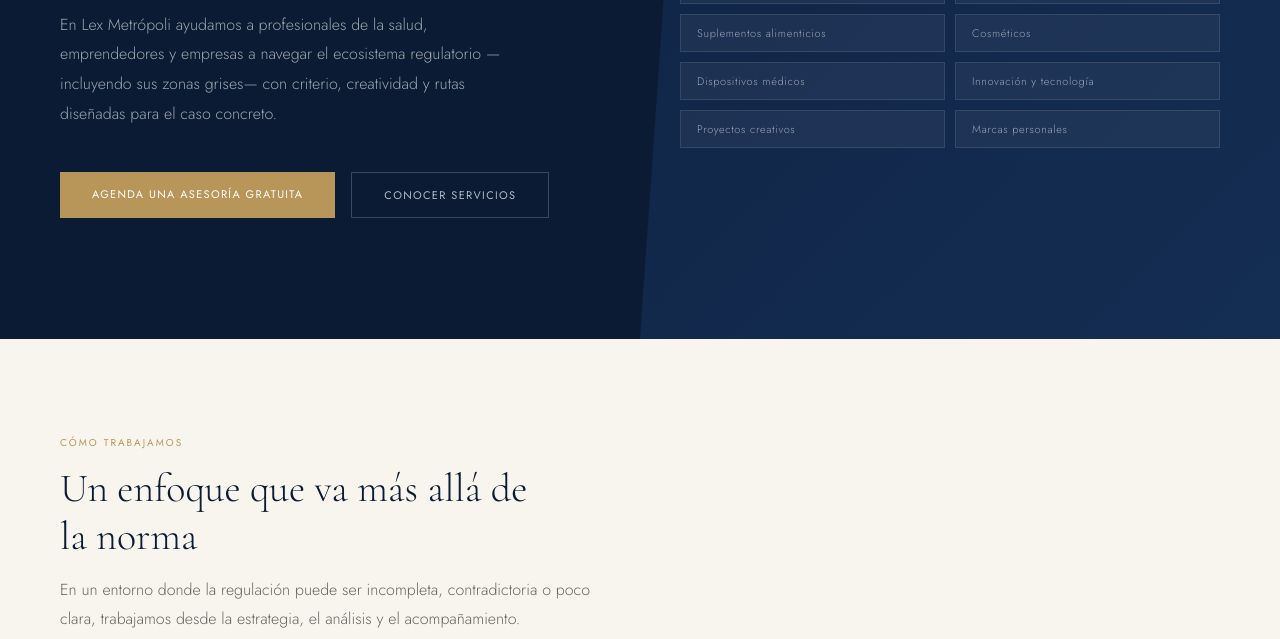
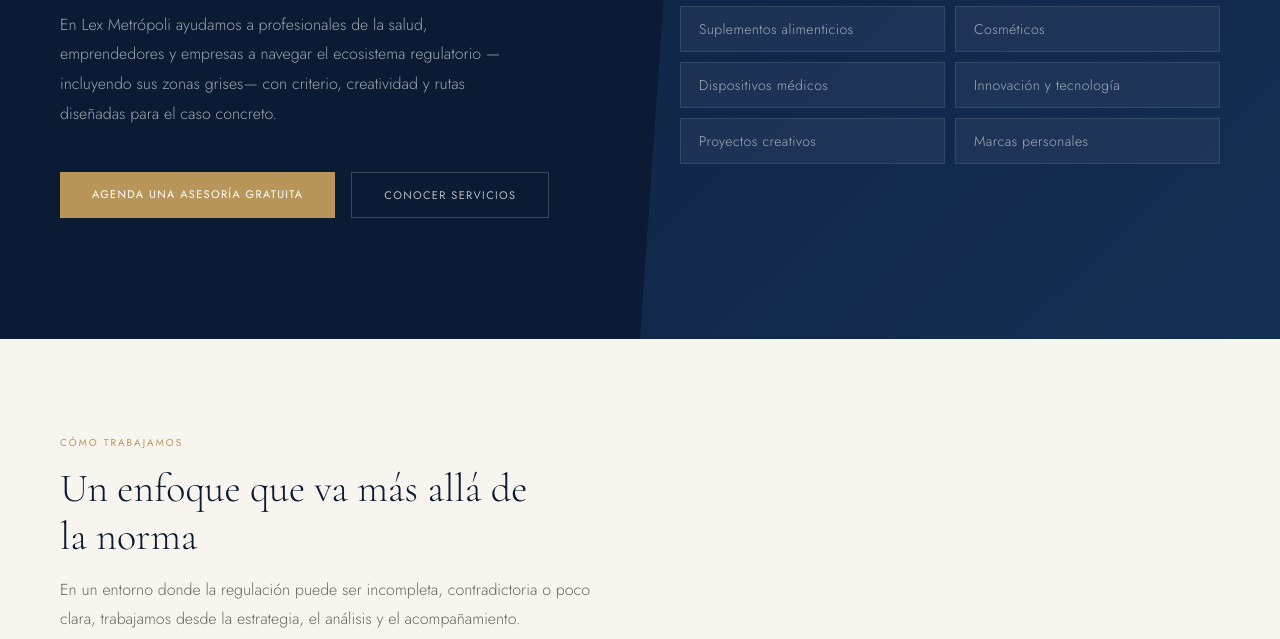
Before and after one commit to alexahinojosa26/LexMetropoli, a website: page index.html in a window 1280 px wide. Shown: the part 461-1100 px from the top of the page. Drawn offline with nearby package versions, Linux system fonts and the light colour scheme.

Commit message:
Refactor styles in style.css for improved layout
Updated styles for various elements including navigation, hero section, industry pills, and buttons.

```diff
--- a/style.css
+++ b/style.css
@@ -46,7 +46,7 @@
 .hero-vision-label{font-size:10px;letter-spacing:0.16em;text-transform:uppercase;color:var(--gold2);margin-bottom:16px;}
 .hero-vision-text{font-family:var(--serif);font-size:20px;font-weight:300;color:rgba(255,255,255,0.85);line-height:1.6;font-style:italic;}
 .hero-industries{display:grid;grid-template-columns:1fr 1fr;gap:10px;}
-.industry-pill{background:rgba(255,255,255,0.05);border:1px solid rgba(255,255,255,0.1);padding:10px 16px;font-size:11px;letter-spacing:0.06em;color:rgba(255,255,255,0.55);font-weight:300;}
+.industry-pill{background:rgba(255,255,255,0.05);border:1px solid rgba(255,255,255,0.1);padding:12px 18px;font-size:14px;letter-spacing:0.03em;color:rgba(255,255,255,0.6);font-weight:300;}
 
 /* ── HOW WE WORK ── */
 .how{background:var(--cream);padding:96px 60px;}
```
